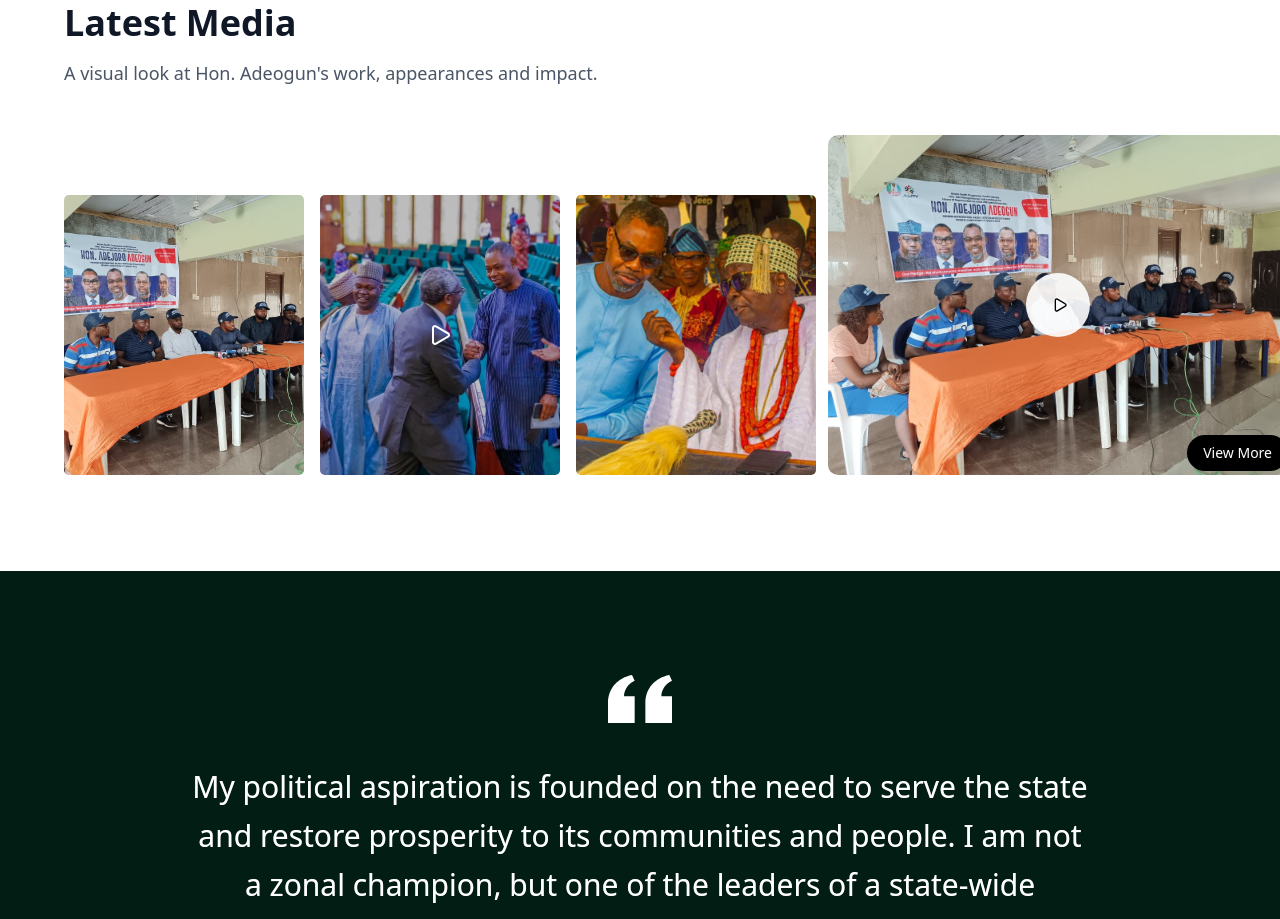
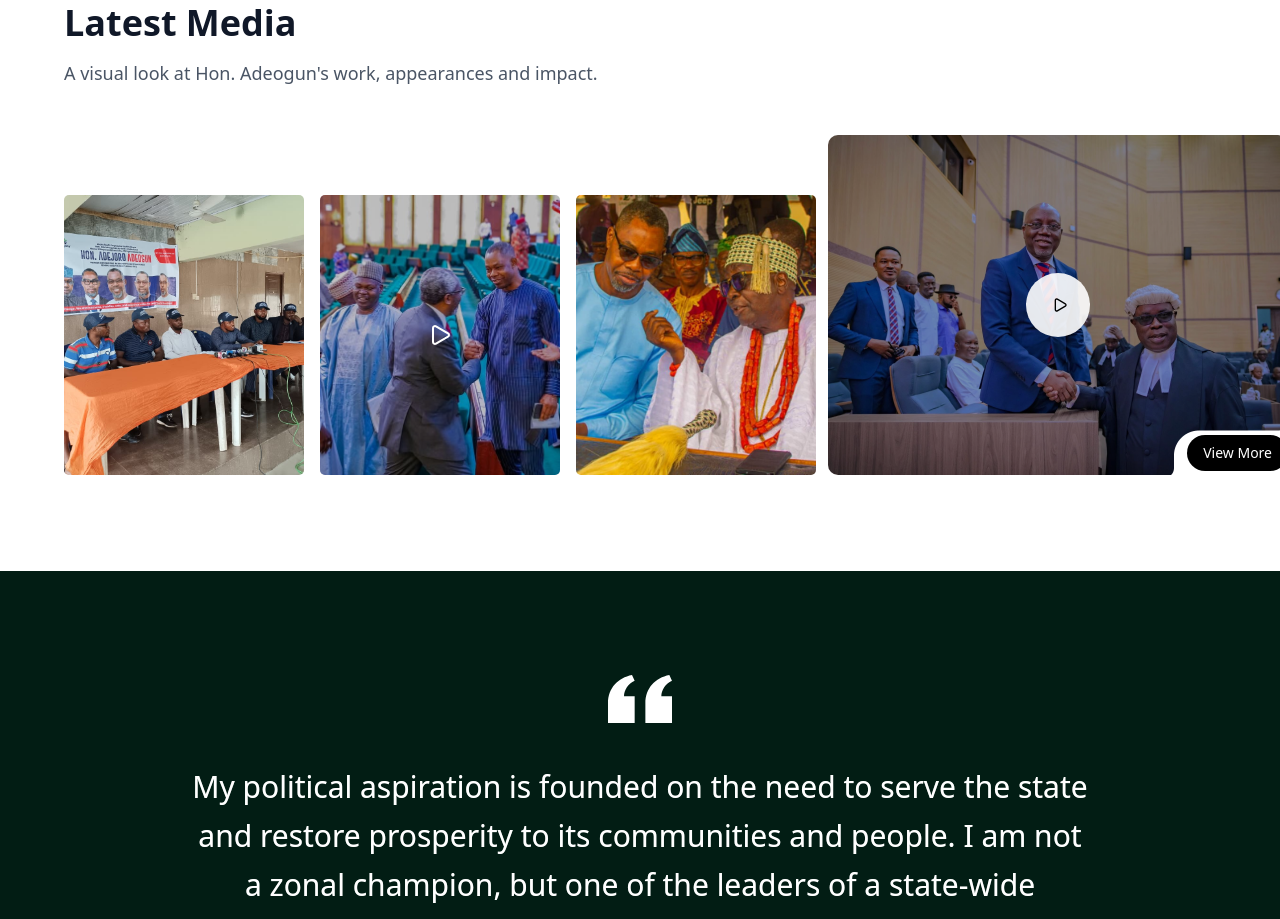
Before and after one commit to TangoIndiaMango/HonProfile, a Next.js app: page / in a window 1280 px wide. Shown: the part 3000-3919 px from the top of the page. Built offline with nearby package versions, Linux system fonts and the light colour scheme.

Commit message:
style: replace latest media image

```diff
--- a/src/components/layout/LatestMedia.tsx
+++ b/src/components/layout/LatestMedia.tsx
@@ -31,7 +31,7 @@ const mediaItems = [
   {
     id: 4,
     type: 'video' as const,
-    src: galleryVideos[1]?.thumbnail ?? '/images/6b048a09dd0ce7bf4f71d0836c6ded50e01ad929.png',
+    src: '/images/6b048a09dd0ce7bf4f71d0836c6ded50e01ad929.png',
     alt: galleryVideos[1]?.title ?? 'Featured video',
     videoUrl: galleryVideos[1]?.embedUrl ?? 'https://www.youtube-nocookie.com/embed/pWotPmmjfEk?si=xcjsiXwC-UrOmxMb',
   },
```
